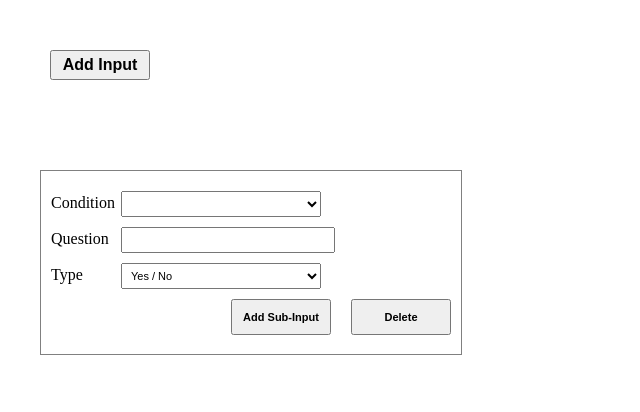
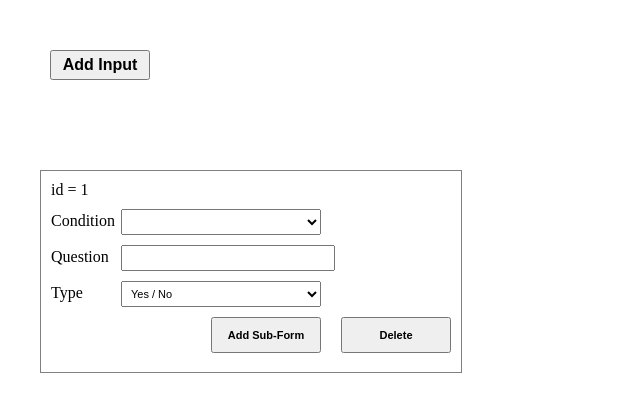
Before and after one commit to wojciech-13/form-builder, a React (Create React App) app: page / in a window 1280 px wide. Both pictures are taken after a click on the button "Add Input". Shown: the top 412 px of the page, without its empty margins (0-640 px from the left). Built offline with nearby package versions, Linux system fonts and the light colour scheme.

Commit message:
Make possibility to add sub-forms connected to parrent forms

```diff
--- a/src/App.css
+++ b/src/App.css
@@ -1,6 +1,4 @@
-.App {
-  /* text-align: center; */
-}
+
 h1 {
   margin: 50px 0 0 50px;
 }
--- a/src/Form/FormComponent.js
+++ b/src/Form/FormComponent.js
@@ -1,13 +1,45 @@
 import React from 'react';
 import "./FormStyles.css"
+import uniqueId from "lodash/uniqueId";
 
+class FormComponent extends React.Component {
 
-function FormComponent(props){
+    constructor(props){
+        super(props);
+        this.state = {
+            id: this.props.id,
+            subForms: []
+        };
+        this.addSubForms = this.addSubForms.bind(this);
 
+    }
+
+    addSubForms() {
+        this.setState(prevState => {
+            return   (
+                {
+                ...prevState,
+                subForms: [...prevState.subForms, {id: uniqueId()}]
+                }
+            );
+        });
+    }
+
+    render() {
+
+        const subForms = this.state.subForms.map(subForm => {
+            return (
+                <FormComponent
+                    key={subForm.id}
+                    id={subForm.id}
+                />
+            )
+        })
 
         return (
+            <>
             <div className="formContainer">
-
+                id = {this.props.id}  {/*  pomocnicze id*/}
                 <div>
                 <label> <span className="span">Condition</span>
                     <select className="inputs" ></select>
@@ -27,13 +59,18 @@ function FormComponent(props){
                 </label>
 
                 <div className="buttonsContainer">
-                <button name="addSubInput">Add Sub-Input</button>
+                    <button onClick={this.addSubForms}>Add Sub-Form</button>
                     <button>Delete</button>
                 </div>
 
             </div>
+            <div className="subFormContainer">
+            {subForms}
+            </div>
+            </>
 
         );
     }
+}
 
 export default FormComponent
--- a/src/Form/FormStyles.css
+++ b/src/Form/FormStyles.css
@@ -26,7 +26,7 @@
 .buttonsContainer button {
     font-size: 11px;
     font-weight: bold;
-    width: 100px;
+    width: 110px;
     padding: 10px;
     margin-left: 20px;
 }
@@ -37,3 +37,6 @@
     font-size: 16px;
     font-weight: bold;
   }
+.subFormContainer {
+    margin-left: 20px;
+}
```
Lines whose indentation alone changed are shown as unchanged.
